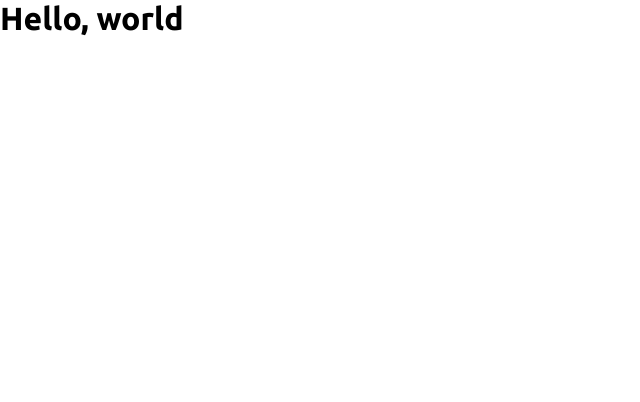
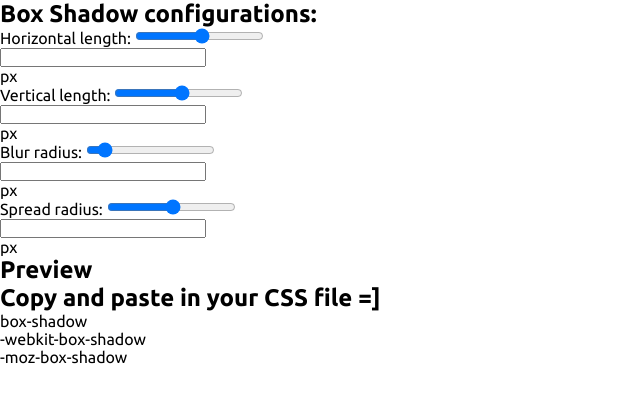
Before and after one commit to mat-afk/box-shadow-generator, a plain HTML site: page index.html in a window 1280 px wide. Shown: the whole page, without its empty margins (0-640 px from the left). Drawn offline with Linux system fonts and the light colour scheme.

Commit message:
feat: controls container, preview and rule HTML structure

```diff
--- a/index.html
+++ b/index.html
@@ -3,7 +3,7 @@
   <head>
     <meta charset="UTF-8" />
     <meta name="viewport" content="width=device-width, initial-scale=1.0" />
-    <title>Box-shadow Generator</title>
+    <title>Box Shadow Generator</title>
     <!-- CSS -->
     <link rel="stylesheet" href="css/styles.css" />
     <!-- Ubuntu Font -->
@@ -17,6 +17,102 @@
     <script src="js/script.js" defer></script>
   </head>
   <body>
-    <h1>Hello, world</h1>
+    <div id="box-shadow-generator">
+      <div id="controls-container">
+        <h2>Box Shadow configurations:</h2>
+        <div class="form-control">
+          <div class="range-input">
+            <label for="horizontal">Horizontal length:</label>
+            <input
+              type="range"
+              name="horizontal"
+              id="horizontal"
+              min="-100"
+              max="100"
+              value="5"
+            />
+          </div>
+          <div class="reference-input">
+            <input
+              type="number"
+              name="horizontal-reference"
+              id="horizontal-reference"
+            />
+            <p>px</p>
+          </div>
+        </div>
+        <div class="form-control">
+          <div class="range-input">
+            <label for="vertical">Vertical length:</label>
+            <input
+              type="range"
+              name="vertical"
+              id="vertical"
+              min="-100"
+              max="100"
+              value="5"
+            />
+          </div>
+          <div class="reference-input">
+            <input
+              type="number"
+              name="vertical-reference"
+              id="vertical-reference"
+            />
+            <p>px</p>
+          </div>
+        </div>
+        <div class="form-control">
+          <div class="range-input">
+            <label for="blur">Blur radius:</label>
+            <input
+              type="range"
+              name="blur"
+              id="blur"
+              min="0"
+              max="100"
+              value="10"
+            />
+          </div>
+          <div class="reference-input">
+            <input type="number" name="blur-reference" id="blur-reference" />
+            <p>px</p>
+          </div>
+        </div>
+        <div class="form-control">
+          <div class="range-input">
+            <label for="spread">Spread radius:</label>
+            <input
+              type="range"
+              name="spread"
+              id="spread"
+              min="-100"
+              max="100"
+              value="3"
+            />
+          </div>
+          <div class="reference-input">
+            <input
+              type="number"
+              name="spread-reference"
+              id="spread-reference"
+            />
+            <p>px</p>
+          </div>
+        </div>
+      </div>
+      <div id="preview">
+        <h2>Preview</h2>
+        <div id="box"></div>
+      </div>
+    </div>
+    <div id="generated-rule">
+      <h2>Copy and paste in your CSS file =]</h2>
+      <div id="rules-area">
+        <p id="rule">box-shadow <span></span></p>
+        <p id="webkit-rule">-webkit-box-shadow <span></span></p>
+        <p id="moz-rule">-moz-box-shadow <span></span></p>
+      </div>
+    </div>
   </body>
 </html>
```
Also changed, not shown: 1 other file.
